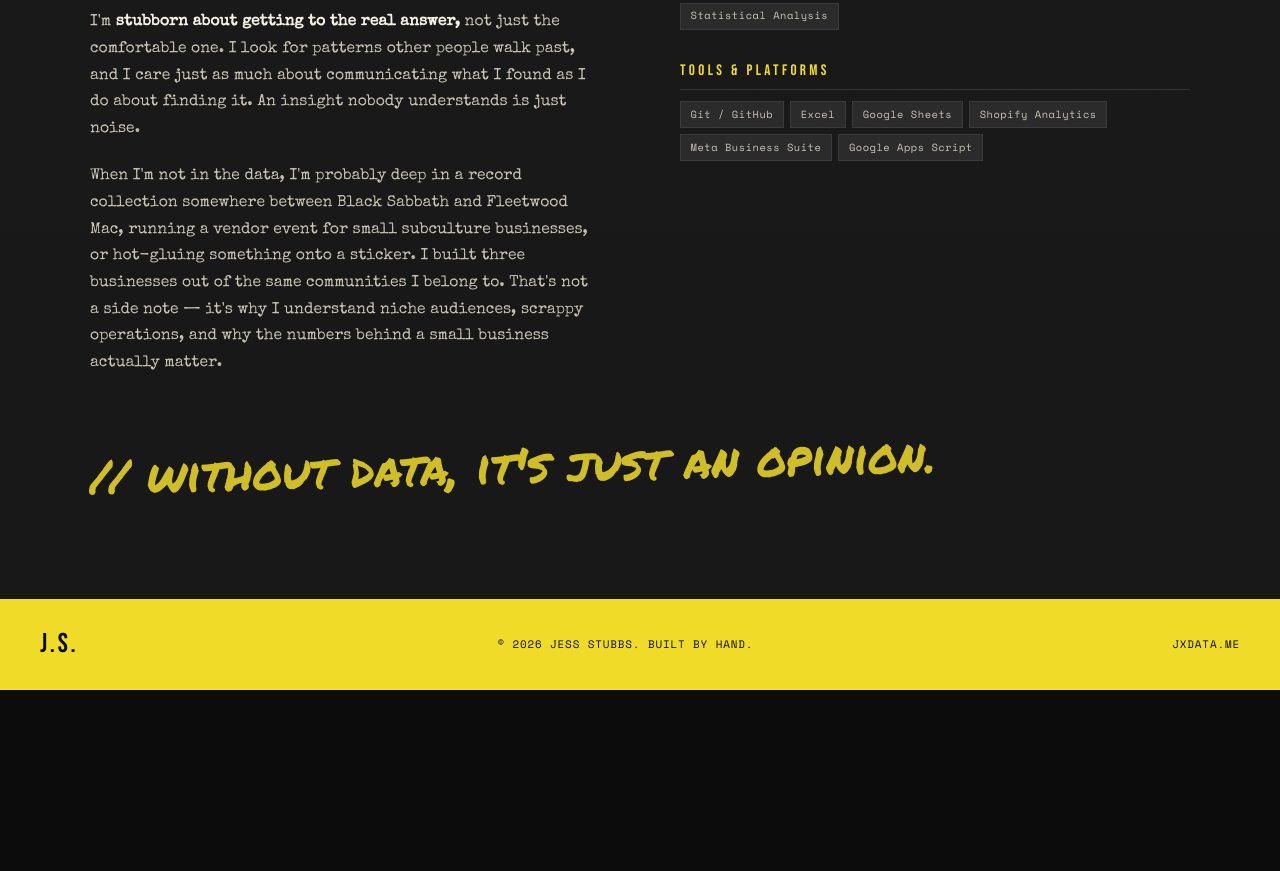
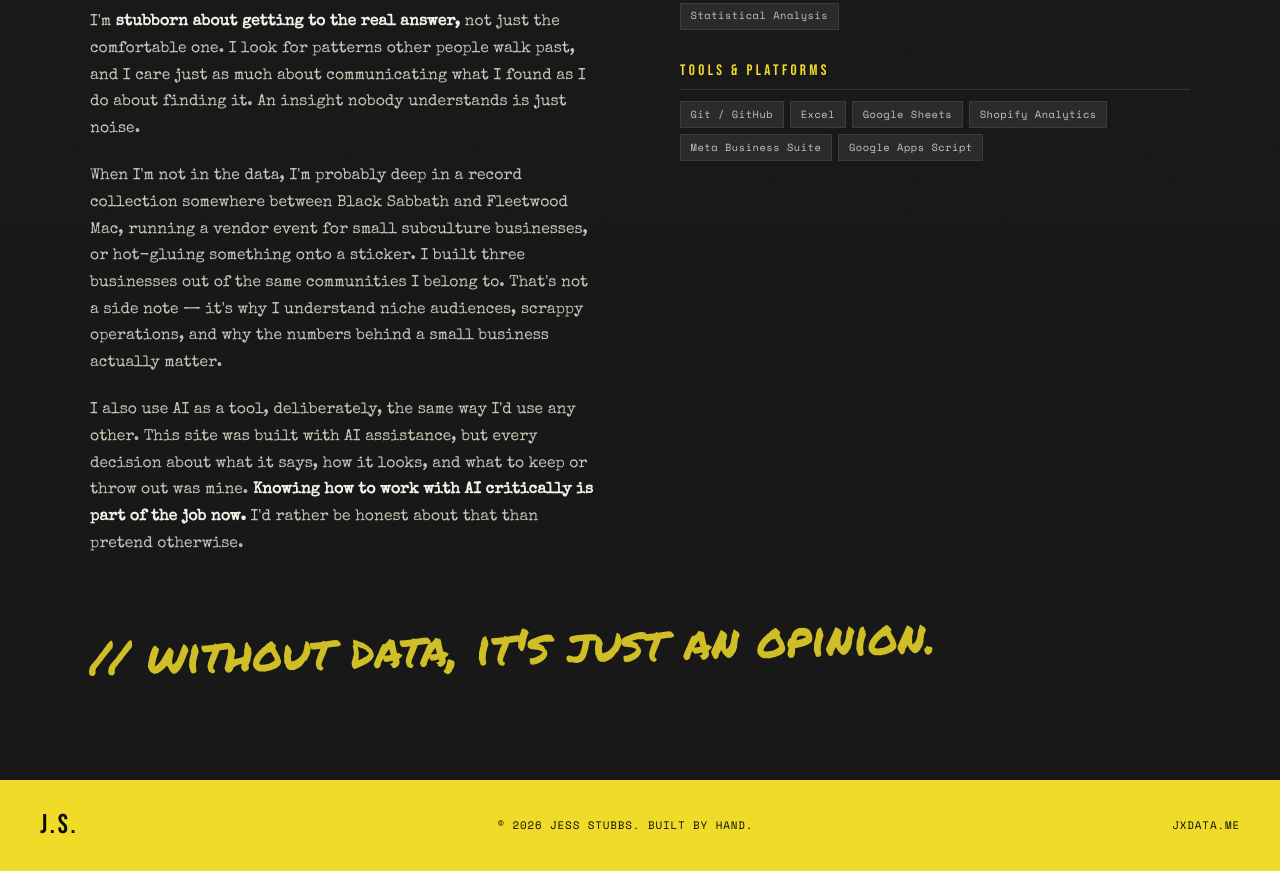
Before and after one commit to rangywulf/portfolio-website, a plain HTML site: page about.html in a window 1280 px wide. Shown: the part 569-1440 px from the top of the page. Before the commit the page ends 1259 px from the top, so only its background shows below. Drawn offline with nearby package versions, Linux system fonts and the light colour scheme.

Commit message:
Added statement about AI use in about page

```diff
--- a/about.html
+++ b/about.html
@@ -82,6 +82,7 @@
           <p>I didn't decide to become a data analyst. I <strong>realized I already was one.</strong> After years of running my own e-commerce businesses, I looked back at everything I'd been doing: tracking KPIs, digging into customer behavior, figuring out why something worked and something else did not. It clicked. This was the work I actually loved.</p>
           <p>I'm <strong>stubborn about getting to the real answer,</strong> not just the comfortable one. I look for patterns other people walk past, and I care just as much about communicating what I found as I do about finding it. An insight nobody understands is just noise.</p>
           <p>When I'm not in the data, I'm probably deep in a record collection somewhere between Black Sabbath and Fleetwood Mac, running a vendor event for small subculture businesses, or hot-gluing something onto a sticker. I built three businesses out of the same communities I belong to. That's not a side note — it's why I understand niche audiences, scrappy operations, and why the numbers behind a small business actually matter.</p>
+          <p>I also use AI as a tool, deliberately, the same way I'd use any other. This site was built with AI assistance, but every decision about what it says, how it looks, and what to keep or throw out was mine. <strong>Knowing how to work with AI critically is part of the job now.</strong> I'd rather be honest about that than pretend otherwise.</p>
         </div>
 
         <!-- Skills grouped by category -->
```
